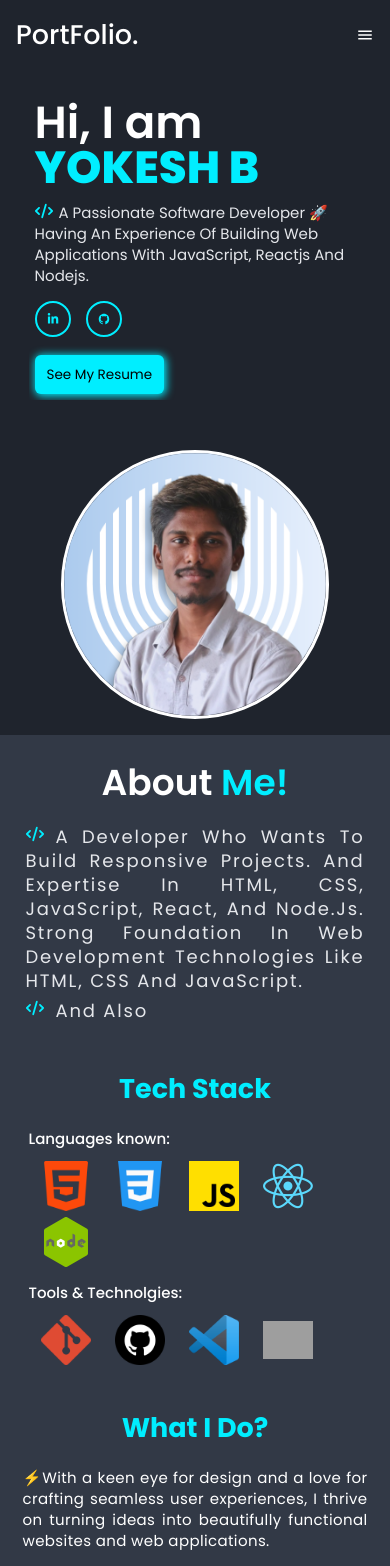
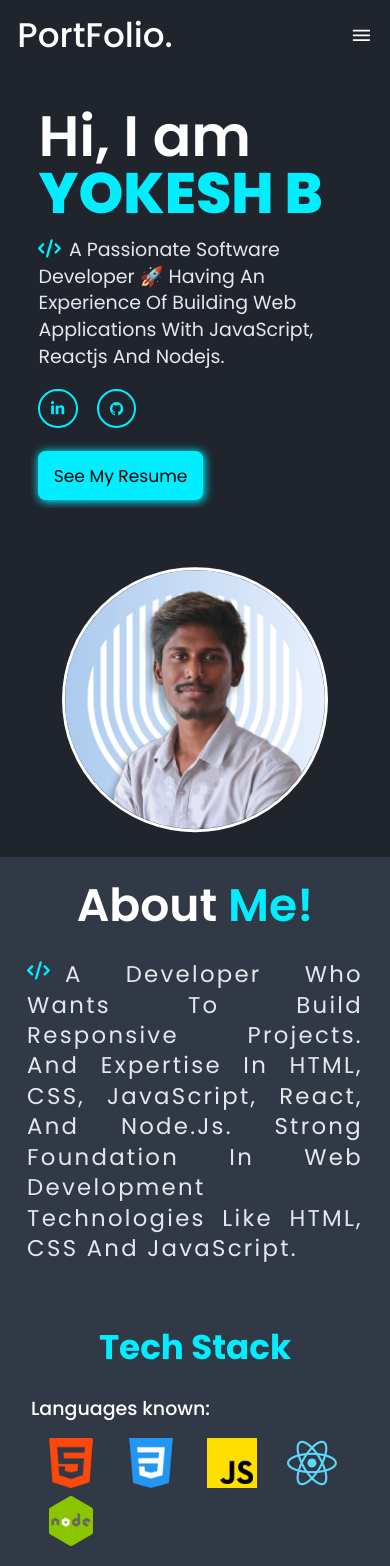
Before and after one commit to yokeshbaskaran/portfolio, a React (Vite) app: page / in a window 390 px wide. Shown: the top 1566 px of the page. Built offline with nearby package versions, Linux system fonts and the light colour scheme; no server answers; grey boxes are pictures that could not be loaded.

Commit message:
correction

```diff
--- a/src/App.css
+++ b/src/App.css
@@ -73,6 +73,6 @@ header {
 /*   name   */
 @media screen and (max-width: 560px) {
   html {
-    font-size: 0.75rem;
+    font-size: 0.95rem;
   }
 }
--- a/src/Pages/Contact.tsx
+++ b/src/Pages/Contact.tsx
@@ -19,9 +19,9 @@ const Contact = () => {
               variants={motionFun(0)}
               initial="hidden"
               animate="visible"
-              className="text-5xl text-center"
+              className="text-5xl text-center font-semibold"
             >
-              Contact <span className="text-mainTextCol font-bold">Me!</span>
+              Contact <span className="text-mainTextCol">Me!</span>
             </motion.h2>
 
             <div className=" ">
--- a/src/Pages/Education.tsx
+++ b/src/Pages/Education.tsx
@@ -14,7 +14,7 @@ const Education = () => {
           variants={motionFun(0)}
           initial="hidden"
           animate="visible"
-          className="py-8 text-center text-5xl text-mainTextCol"
+          className="py-8 text-center font-semibold text-5xl text-mainTextCol"
         >
           Education & Certifications
         </motion.h2>
--- a/src/Pages/Experience.tsx
+++ b/src/Pages/Experience.tsx
@@ -11,7 +11,7 @@ const Experience = () => {
           variants={motionFun(0)}
           initial="hidden"
           animate="visible"
-          className="py-8 text-center text-5xl"
+          className="py-8 text-center font-semibold text-5xl"
         >
           InternShips & Experience
         </motion.h2>
--- a/src/Pages/Home.tsx
+++ b/src/Pages/Home.tsx
@@ -29,7 +29,7 @@ export const imgMotion = (duration: number) => ({
 const Home = () => {
   return (
     <div className="bg-mainBgCol">
-      <section className="w-[90%] mx-auto min-h-[75vh] max-md:min-h-[60vh] max-md:py-8 p-3 flex justify-center items-center gap-5 max-md:flex-col max-md:gap-14">
+      <section className="w-[90%] mx-auto min-h-[78vh] max-md:min-h-[60vh] max-md:py-8 p-3 flex justify-center items-center gap-5 max-md:flex-col max-md:gap-14">
         <div className=" overflow-hidden w-2/3 max-md:w-full p-2 text-white flex flex-col justify-center items-start gap-4">
           <motion.h2
             variants={motionFun(0)}
--- a/src/Pages/Projects.tsx
+++ b/src/Pages/Projects.tsx
@@ -22,7 +22,7 @@ const Projects = () => {
           variants={motionFun(0)}
           initial="hidden"
           animate="visible"
-          className="py-3 text-center text-5xl uppercase"
+          className="py-3 text-center text-5xl font-semibold uppercase"
         >
           Projects
         </motion.h2>
--- a/src/components/About.tsx
+++ b/src/components/About.tsx
@@ -15,10 +15,10 @@ import { motion } from "framer-motion";
 const About = () => {
   return (
     <>
-      <main className="w-[90%] mx-auto py-8 text-white grid grid-cols-4 gap-4 text-lg">
+      <main className="w-[90%] mx-auto py-5 text-white grid grid-cols-4 gap-4 text-lg">
         <section className="col-span-4">
           <motion.h2
-            variants={motionFun(1.5)}
+            variants={motionFun(2.5)}
             initial="hidden"
             animate="visible"
             className="m-2 mb-8 text-white text-center text-5xl font-semibold"
@@ -36,19 +36,19 @@ const About = () => {
               web development technologies like HTML, CSS and JavaScript.
             </p>
           </div>
-          <div className="m-2 capitalize text-xl relative">
+          {/* <div className="m-2 capitalize text-xl relative">
             <span className="text-mainTextCol text-2xl absolute">
               <FaCode />
             </span>
             <p className="indent-10 text-gray-200 tracking-widest text-justify text-2xl">
               And also
             </p>
-          </div>
+          </div> */}
         </section>
 
         <section className="w-full col-span-2 max-md:col-span-4 max-md:p-3">
           <motion.h2
-            variants={motionFun(1.5)}
+            variants={motionFun(4)}
             initial="hidden"
             animate="visible"
             className="text-center my-8 text-mainTextCol text-4xl font-bold"
@@ -80,7 +80,7 @@ const About = () => {
 
         <section className="w-full col-span-2 max-md:col-span-4 max-md:p-1">
           <motion.h2
-            variants={motionFun(1.5)}
+            variants={motionFun(4)}
             initial="hidden"
             animate="visible"
             className="text-center my-8 text-mainTextCol text-4xl font-bold"
--- a/src/components/NavListItem.tsx
+++ b/src/components/NavListItem.tsx
@@ -3,12 +3,12 @@ import { useState } from "react";
 import { Link } from "react-router-dom";
 import { navLinks } from "../data/db.js";
 
-// interface NavListItemProps {
-//   isNavOpen: boolean;
-//   setIsNavOpen?: (isOpen: boolean) => void;
-// }
+interface NavListItemProps {
+  isNavOpen?: boolean;
+  setIsNavOpen?: (isOpen: boolean) => void;
+}
 
-export const NavListItem = () => {
+export const NavListItem = ({ isNavOpen, setIsNavOpen }: NavListItemProps) => {
   const [selected, setSelected] = useState(navLinks[0]?.linkName);
 
   return (
@@ -20,6 +20,8 @@ export const NavListItem = () => {
           linkURLName={nav.linkURL}
           selected={selected === nav.linkName}
           setSelected={setSelected}
+          isNavOpen={isNavOpen}
+          setIsNavOpen={setIsNavOpen}
         />
       ))}
     </>
@@ -31,6 +33,8 @@ interface NavItemProps {
   linkURLName: string;
   selected: boolean;
   setSelected: (T: string) => void;
+  isNavOpen?: boolean;
+  setIsNavOpen?: (isOpen: boolean) => void;
 }
 
 export const NavItem = ({
@@ -38,19 +42,24 @@ export const NavItem = ({
   linkURLName,
   selected,
   setSelected,
+  isNavOpen,
+  setIsNavOpen,
 }: NavItemProps) => {
   return (
+    <>
+      <Link to={`/${linkURLName}`}>
         <button
-      onClick={() => setSelected(text)}
+          onClick={() => {
+            setSelected(text);
+            setIsNavOpen?.(!isNavOpen);
+          }}
           className={`${
             selected
-          ? "text-black"
+              ? "text-black active:text-mainTextCol"
               : "text-slate-300 hover:text-slate-200 hover:bg-slate-700"
-      } text-sm transition-all duration-75 px-2.5 py-1 rounded-md relative`}
+          } transition-all duration-75 px-2.5 py-1 rounded-md relative`}
         >
-      <Link to={`/${linkURLName}`}>
           <span className="relative z-10 text-lg">{text}</span>
-      </Link>
 
           {selected && (
             <motion.span
@@ -60,5 +69,7 @@ export const NavItem = ({
             ></motion.span>
           )}
         </button>
+      </Link>
+    </>
   );
 };
--- a/src/components/Navbar.tsx
+++ b/src/components/Navbar.tsx
@@ -1,15 +1,37 @@
-import { useState } from "react";
+import { useEffect, useState } from "react";
 import { MdMenu, MdClose } from "react-icons/md";
 import { NavListItem } from "./NavListItem";
+import { useNavigate } from "react-router-dom";
 
 const Navbar: React.FC = () => {
   const [isNavOpen, setIsNavOpen] = useState(false);
+  const navigate = useNavigate();
+
+  useEffect(() => {
+    const handleScroll = () => {
+      if (window.scrollY > 70) {
+        setIsNavOpen(false);
+        console.log("srcoll value", window.scrollY);
+      }
+    };
+
+    window.addEventListener("scroll", handleScroll);
+
+    return () => {
+      window.removeEventListener("scroll", handleScroll);
+    };
+  }, [isNavOpen]);
 
   return (
     <>
       <header className="w-full h-[70px] m-auto text-white flex justify-center items-center overflow-hidden">
         <nav className="w-[95%] mx-auto p-2 flex justify-center items-center text-lg">
-          <h1 className="text-4xl font-medium">PortFolio.</h1>
+          <h1
+            onClick={() => navigate("/")}
+            className="text-4xl font-medium cursor-pointer"
+          >
+            PortFolio.
+          </h1>
 
           <div className="px-2 py-2 bg-mainBgCol flex items-center max-md:hidden ml-auto gap-[3vw] lg:gap-[2vw] md:gap-[1vw] text-md">
             <NavListItem />
@@ -17,7 +39,7 @@ const Navbar: React.FC = () => {
 
           {isNavOpen && (
             <div className="px-2 py-10 bg-mainBgCol flex items-center gap-10 md:hidden w-full h-[90vh] z-50 absolute top-[70px] left-0 flex-col justify-between">
-              <NavListItem />
+              <NavListItem isNavOpen={isNavOpen} setIsNavOpen={setIsNavOpen} />
             </div>
           )}
 
--- a/src/components/ProjectItem.tsx
+++ b/src/components/ProjectItem.tsx
@@ -22,7 +22,9 @@ const ProjectItem = (props: ProjectItemProps) => {
 
   return (
     <>
-      {!repositoriesList.length && <p>No Repos found.</p>}
+      {!repositoriesList.length && (
+        <p className="text-center">No Repos found.</p>
+      )}
       {!!repositoriesList.length && (
         <section className="w-[90%] mx-auto grid grid-cols-1 grid-rows-1 sm:grid-cols-1 md:grid-cols-2 lg:grid-cols-3 gap-3 md:gap-8 sm:gap-5 p-3">
           {repositoriesList.slice(1).map((repos) => (
--- a/src/components/SocialLinks.tsx
+++ b/src/components/SocialLinks.tsx
@@ -1,5 +1,9 @@
 import { FaLinkedinIn } from "react-icons/fa";
 import { IoLogoGithub } from "react-icons/io";
+import { socialMediaLinks } from "../data/db";
+
+const linkedinURL = socialMediaLinks[0].linkURL;
+const githubURL = socialMediaLinks[1].linkURL;
 
 const SocialLinks = () => {
   return (
@@ -7,10 +11,14 @@ const SocialLinks = () => {
       <div className="social">
         <ul className="w-1/2 py-1 flex items-start justify-start gap-5">
           <span>
-            <FaLinkedinIn />
+            <a href={linkedinURL} target="_blank">
+              <FaLinkedinIn />
+            </a>
           </span>
           <span>
-            <IoLogoGithub />
+            <a href={githubURL} target="_blank">
+              <IoLogoGithub />
+            </a>
           </span>
         </ul>
       </div>
--- a/src/data/db.tsx
+++ b/src/data/db.tsx
@@ -11,6 +11,17 @@ import php from "../../public/logo/php.png";
 import html from "../../public/logo/html.png";
 import css from "../../public/logo/css.png";
 import js from "../../public/logo/js.png";
+
+export const socialMediaLinks = [
+  {
+    linkName: "LinkedIn",
+    linkURL: "https://www.linkedin.com/in/yokeshbaskaran/",
+  },
+  {
+    linkName: "GitHub",
+    linkURL: " https://github.com/yokeshbaskaran ",
+  },
+];
 
 export const navLinks = [
   { linkName: "Home", linkURL: "" },
```
Lines whose indentation alone changed are shown as unchanged.
